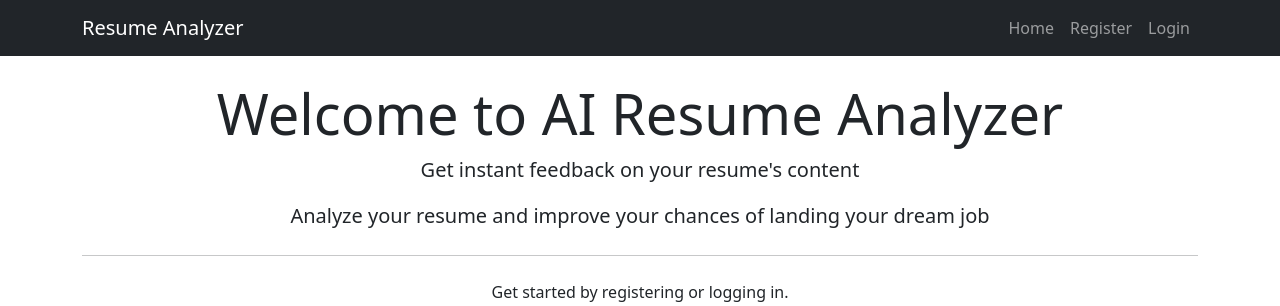
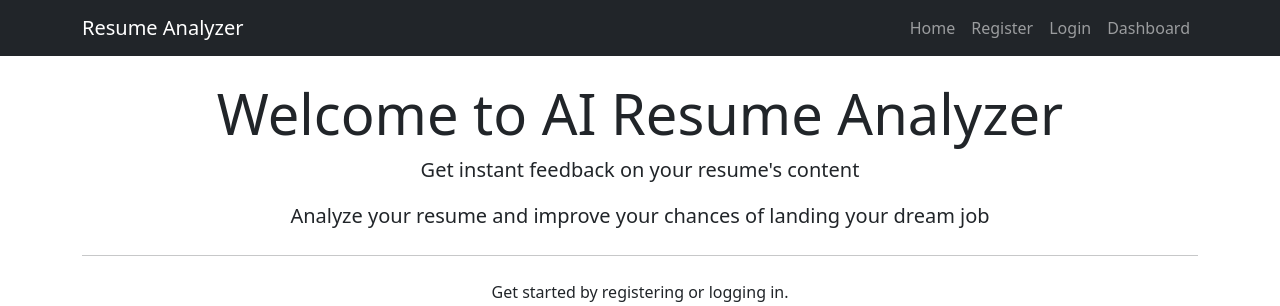
Before and after one commit to amirdhs/AI-Powered-Resume-Analyzer, a Flask app: page / in a window 1280 px wide. Shown: the top 306 px of the page. Run offline with Flask 3, Linux system fonts and the light colour scheme.

Commit message:
Add dashboard link to navigation in base.html

```diff
--- a/templates/base.html
+++ b/templates/base.html
@@ -25,6 +25,9 @@
                     <li class="nav-item">
                         <a class="nav-link" href="{{ url_for('login') }}">Login</a>
                     </li>
+                    <li class="nav-item">
+                        <a class="nav-link" href="{{ url_for('dashboard') }}">Dashboard</a>
+                    </li>
                 </ul>
             </div>
         </div>
```
